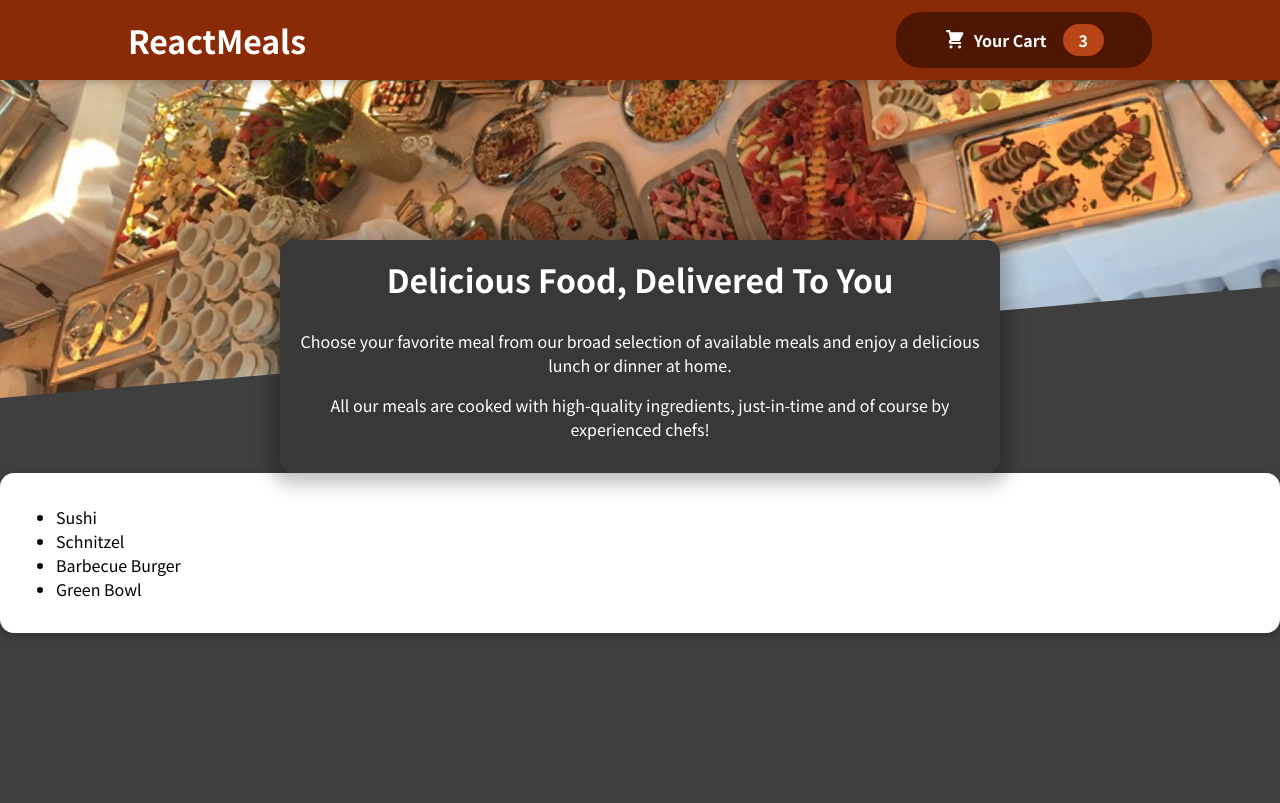
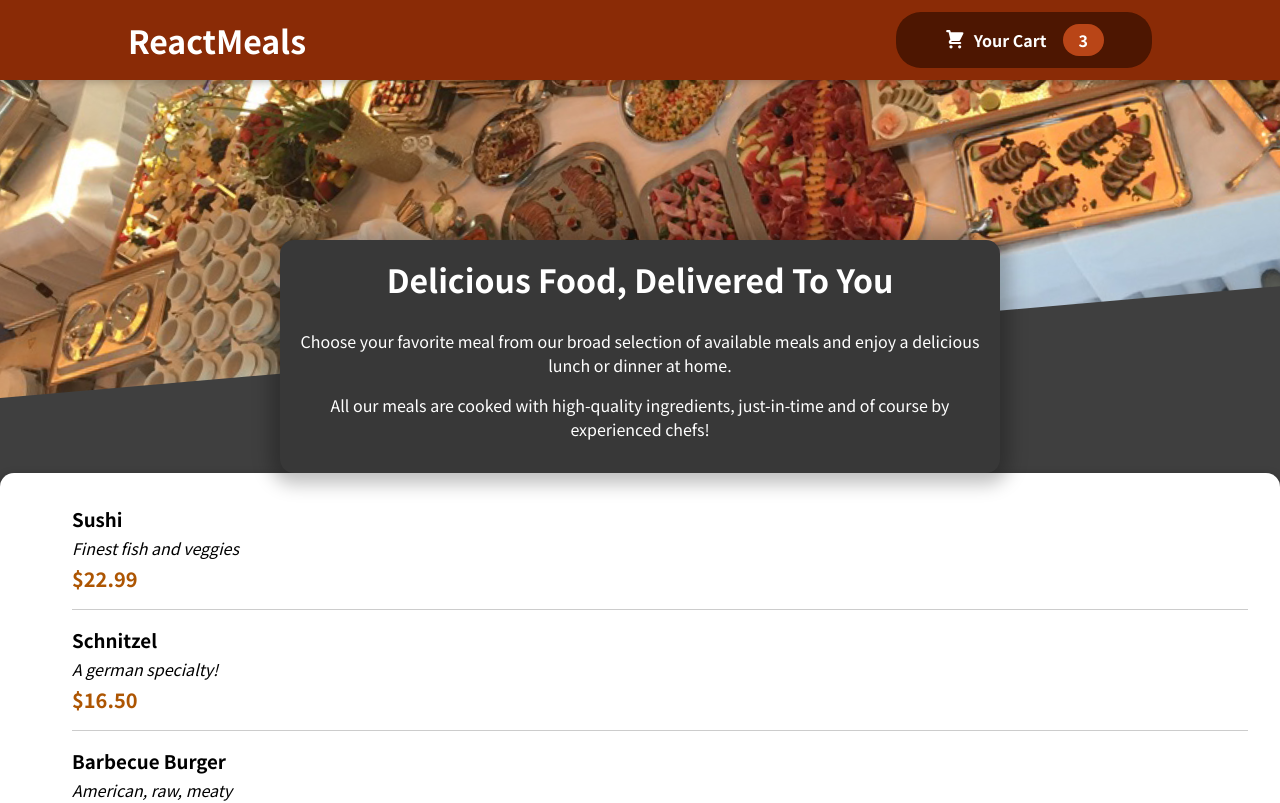
Before and after one commit to anuzza/Food-Order-App, a React (Create React App) app: page / in a window 1280 px wide. Shown: the top 803 px of the page. Built offline with nearby package versions, Linux system fonts and the light colour scheme.

Commit message:
item added to list

```diff
--- a/src/components/Meals/AvailableMeals.js
+++ b/src/components/Meals/AvailableMeals.js
@@ -1,5 +1,6 @@
 import classes from './AvailableMeals.module.css';
 import Card from '../UI/Card';
+import MealItem from './MealItem';
 
 
 const DUMMY_MEALS = [
@@ -30,12 +31,18 @@ const DUMMY_MEALS = [
 ];
 const AvailableMeals = ()=>{
 
-    const mealsList = DUMMY_MEALS.map(meal =><li>{meal.name}</li>);
+    const mealsList = DUMMY_MEALS.map((meal) =><MealItem
+    key = {meal.id}
+    name = {meal.name}
+    description = {meal.description}
+    price = {meal.price}
+    />);
+
     return (
         <section className={classes.meals}>
            <Card>
                <ul>
-                {mealsList}
+               {mealsList}
 
                 </ul>
             </Card>
--- a/src/components/Meals/MealItem.js
+++ b/src/components/Meals/MealItem.js
@@ -4,13 +4,13 @@ import react from 'react';
 
 const MealItem = props=>{
 
-    const price = `$${props.pricce.toFixed(2)}`;// to make sure it always renders two decimal plcaes
+    const price = `$${props.price.toFixed(2)}`;// to make sure it always renders two decimal plcaes
     return(
-        <li>
+        <li className={classes.meal}>
             <div>
                 <h3>{props.name}</h3>
-                <div>{props.description}</div>
-                <div>{price}</div>
+                <div className={classes.description}>{props.description}</div>
+                <div className={classes.price}>{price}</div>
 
             </div>
             <div>
--- /dev/null
+++ b/src/components/Meals/MealItemForm.js
@@ -0,0 +1,4 @@
+import classes from './MealItemForm.module.css';
+const MealItemForm = props=>{
+
+}
```
Also changed, not shown: src/components/Meals/MealItemForm.module.css (added, +20 -0 lines).
